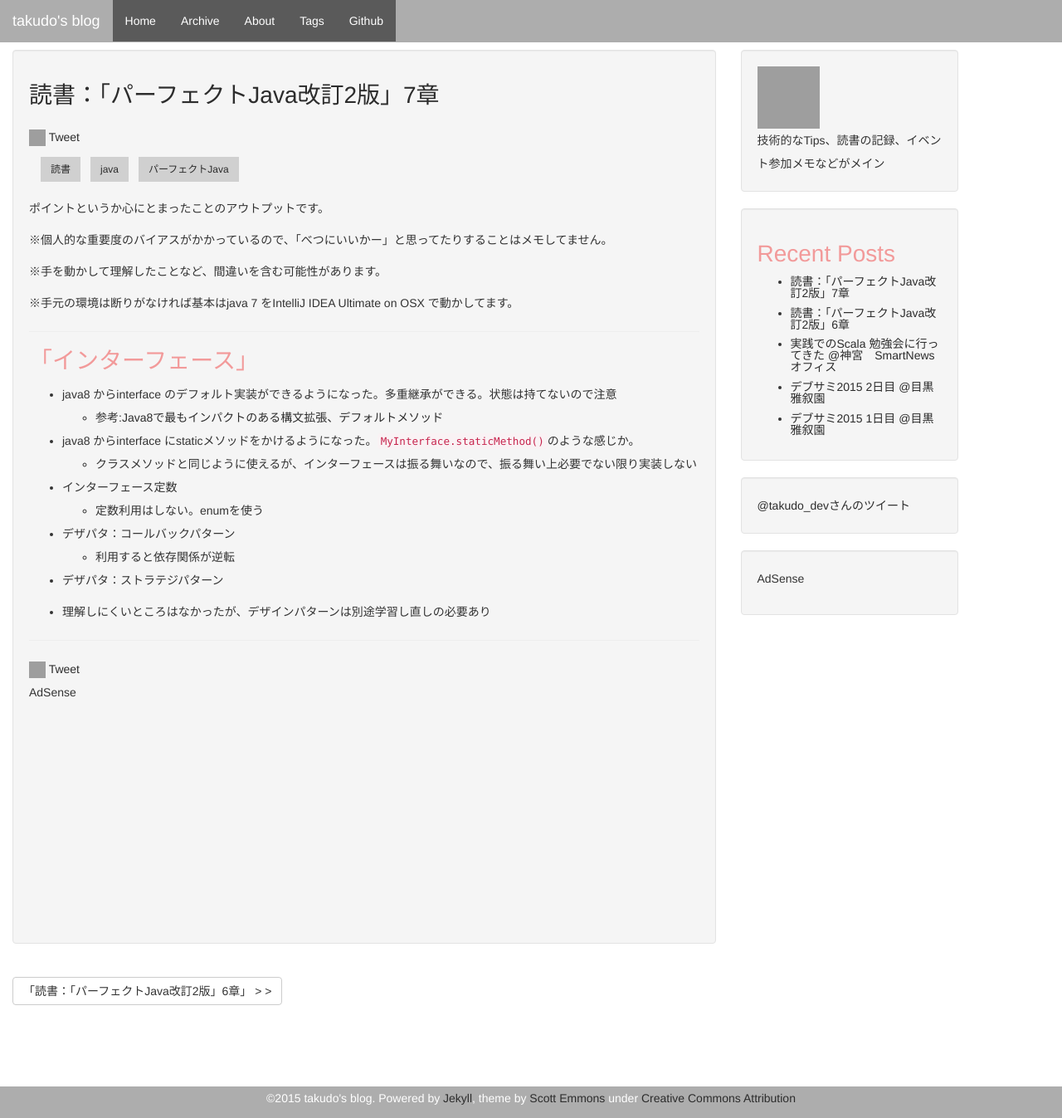
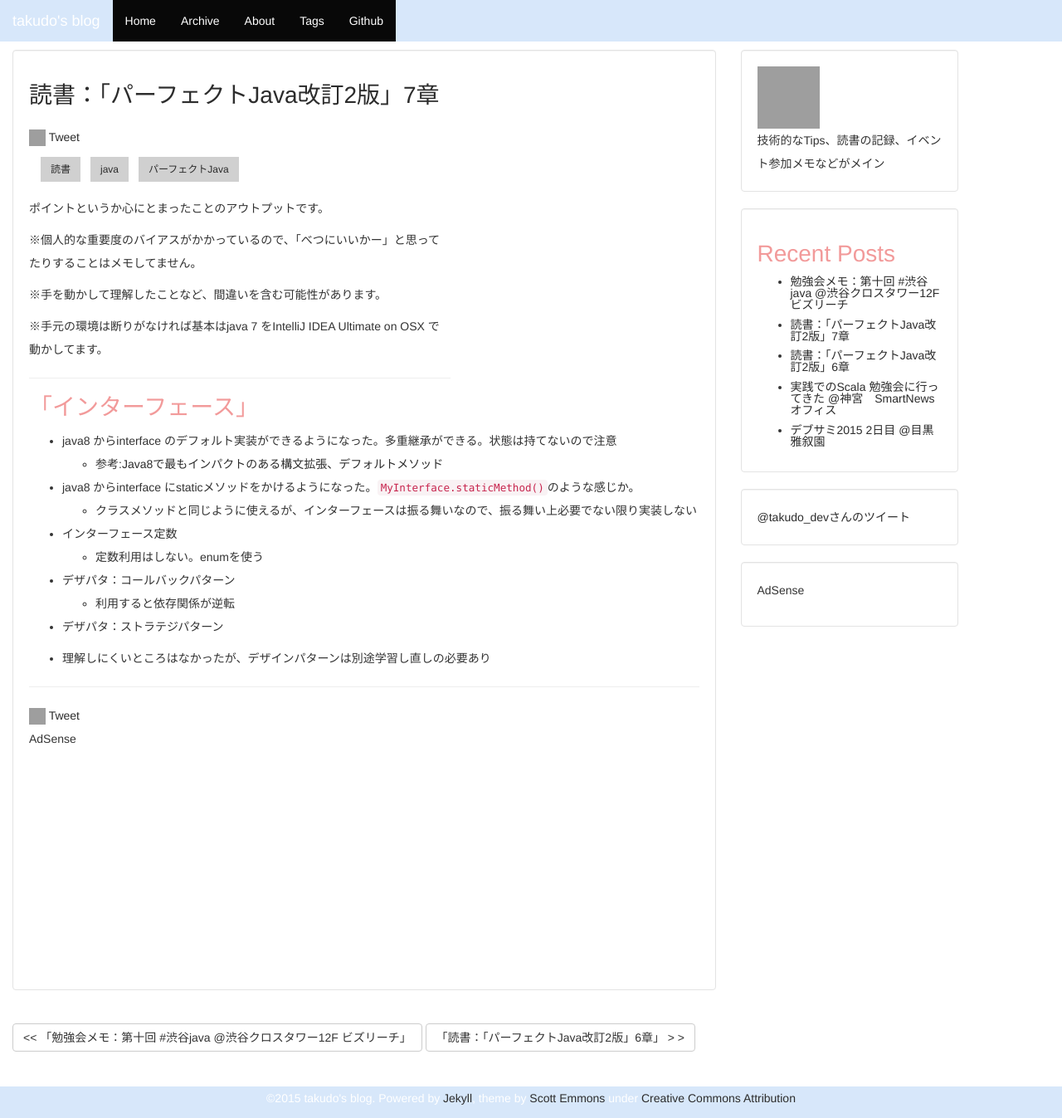
Before and after one commit to takudo/takudo.github.io, a Jekyll site: the page built from _posts/2015-03-01-java-text-07.md, in a window 1280 px wide and 1347 px high. Shown: the whole window at 83% size. Built offline with Jekyll 4.4.1, drawn with Linux system fonts in a browser that asks for light colours; nearby versions of some CDN libraries; Markdown is read by kramdown in place of the engine named in the settings; comment, search, counter and statistics services are not loaded; some of the changed lines change nothing that is shown; grey boxes are pictures that could not be loaded.

Commit message:
edit css, add post

```diff
--- a/_layouts/post.html
+++ b/_layouts/post.html
@@ -24,6 +24,9 @@
                 </ul>
             </nav>
             <div class="clear"></div>
+            <div style="float: right;">
+                {% include ad/adsense-sp-rectangle.html %}
+            </div>
             {{ content }}
             </div>
             {% if page.comments %}
--- /dev/null
+++ b/_posts/2015-03-07-shibuya-java-10.md
@@ -0,0 +1,335 @@
+---
+layout: post
+title: "勉強会メモ：第十回 #渋谷java @渋谷クロスタワー12F ビズリーチ"
+date: 2015-03-10 20:00:00 +0900
+comments: false
+tags: 勉強会 java 渋谷Java
+description: 勉強会 java 渋谷Java k.hasunuma 「Date and Time APIのTemporalAdjuster活用法」 nabedge「あなたのプロジェクトで気軽にjavaをバージョンアップするために必要なこと」 emaggame 「Droolsについて」 lino 「Jenkins実践入門第二版What's New」 n_agetsu 「Tomcat実装から学ぶClassLoaderLeak」 masakkuma 「SonarQubeについて」 komiya_atsushi jflute 「Java8 stream() にススメ (わりと入門)」 kawachi「最小Hello World!チャレンジ」
+
+---
+
+14:00 ~
+
+---
+
+# さきに感想
+
+* java再勉強中なのもあって、結構話がわかる感じがあってうれしかった
+* 怖くない
+* タイミング合えば今度はLTしてみたいかなぁと思った
+
+<!--more-->
+
+---
+
+# お品書き
+* セッション枠（20分)
+	* k.hasunuma 「Date and Time APIのTemporalAdjuster活用法」
+	* nabedge 「あなたのプロジェクトで気軽にjavaをバージョンアップするために必要なこと」
+	* 休憩10分
+
+* 通常枠（10分）
+	* emaggame 「Droolsについて」
+	* lino 「Jenkins実践入門第二版What's New」
+	* n_agetsu 「Tomcat実装から学ぶClassLoaderLeak」
+	* 休憩10分
+	* masakkuma 「SonarQubeについて」
+	* komiya_atsushi
+	* jflute 「Java8 stream() にススメ (わりと入門)」
+	* kawachi「最小Hello World!チャレンジ」
+
+---
+
+恒例自己紹介
+
+---
+
+# @khasunuma 「Date and Time APIのTemporalAdjuster活用法」
+
+<iframe src="//www.slideshare.net/slideshow/embed_code/45525285" width="425" height="355" frameborder="0" marginwidth="0" marginheight="0" scrolling="no" style="border:1px solid #CCC; border-width:1px; margin-bottom:5px; max-width: 100%;" allowfullscreen> </iframe> <div style="margin-bottom:5px"> <strong> <a href="//www.slideshare.net/btnrouge/jsr310-adjuster" title="JSR 310 - TemporalAdjuster" target="_blank">JSR 310 - TemporalAdjuster</a> </strong> from <strong><a href="//www.slideshare.net/btnrouge" target="_blank">Kenji Hasunuma</a></strong> </div>
+
+* 佐世保の提督
+* Package java.time.*
+* Temporal object
+	* Temporal インターフェースの実装
+* Temporal Adjuster
+	* たとえば今日を基準に、、、
+		* firstDayOfMonth
+		* lastDayOfMonth
+		* next(MONDAY)
+	* Strategy パターン（デザパタ）
+	* ＠FunctionalInterfaceなのでラムダで置き換える
+	* 使い方の話
+		* LocalDate のwith()に、adjuster.firstDayOfYear()とかを渡す
+		* 年初とか、いろんな例
+		* ☆nextOrSame()
+		* next()とprevious()
+		* 成人の日を求めたいの例
+			* 現在は、月の第二月曜日　←　これもdayOfWeekInMonth()とかで簡単に求められる
+* Temporal Adjuster つくるの、結構大変
+	* たとえば営業日とか振替休日
+	* 出来合いののAdjusterはすべて日付に関するもの、時刻に対するものが必要な場合は自作する必要あり
+* 営業日の計算例
+	* nextBusinessDay()
+
+* まとめ
+	* よくつかうやつはすでにあるよー
+	* low-level API で自作できるけど、すでにあるやつは簡単に使える
+
+
+---
+
+# nabedge 「あなたのプロジェクトが気軽にjavaをバージョンアップするために必要なこと」
+
+<iframe src="//www.slideshare.net/slideshow/embed_code/45542440" width="425" height="355" frameborder="0" marginwidth="0" marginheight="0" scrolling="no" style="border:1px solid #CCC; border-width:1px; margin-bottom:5px; max-width: 100%;" allowfullscreen> </iframe> <div style="margin-bottom:5px"> <strong> <a href="//www.slideshare.net/nabedge/201503-java10-java" title="渋谷java−あなたのプロジェクトで気軽にjavaをバージョンアップするために必要なこと" target="_blank">渋谷java−あなたのプロジェクトで気軽にjavaをバージョンアップするために必要なこと</a> </strong> from <strong><a href="//www.slideshare.net/nabedge" target="_blank">nabedge Watanabe</a></strong> </div>
+
+* ビズリーチの人
+* Javaのバージョンは何使ってるか？（質問）
+* なぜ古いバージョンを使うのか
+	* なにかあったらいやだから
+		* elasticsearchのコンパイラがバグってた例
+		* ↑珍しいからニュースになる
+	* インフラ担当者がいやな顔する
+	* がんばってjava8に上げても、、、数年後には新しいのがでてる。。。
+	* そうじゃなくて、上げやすくしておくことが重要
+* JDKとJRE
+	* なんか全部にJDKが入っている
+		* 本番では要らないよね？
+		* ↑これがバージョンアップ難しい原因では？
+	* JDKの切り替え簡単
+		* 開発環境や、Jenkinsとか、切り替えられるように設計されている
+	* JREの切り替えは？
+		* マイナーバージョンアップも含めて切り替え、とか、なんかあったときの元に戻し方は？
+		* JJUG去年のやつ（[スライド](http://www.slideshare.net/nabedge/java-the-twelve-factor-app)）
+			* [TwelveFactorApp](http://12factor.net/)
+			* 第2章「依存関係」の最後の段落
+				* アプリケーションがシステムツールを必要とするならば、そのツールをアプリケーションに組み込むべきではない
+				* アプリにJREを組み込む！
+				* JREにアプリに組み込む！
+	* $JAVA_HOME/lib/ext の配下は自分で作ったjarをおいてもいい
+		* そこは自動的にクラスパスに含まれる！
+
+* Tomcatはインストール型ではなく、ライブラリ型＝組み込み型　を使おう
+* ビルド方法！（Tomcatの例）とリリース＆実行方法
+	* JREの配布tarを解凍して、その中にアプリを突っ込む
+* JREのバージョンup/down方法
+	* Jenkinsでのビルド時に、jreのバージョンを切り替えるだけ！
+* まとめ
+	* JDKとJREはちゃんと区別する
+	* APサーバは組み込み
+	* JREもろともリリースする！
+
+* 質問
+	* ImageMagickとかCurlとかは、Docker、AMIとかでパッケージングにするってのはどうかんがえる？
+		* それは考え方一つ。パッケージングをどう考えるか
+
+---
+
+休憩 10分
+
+---
+
+# emaggame 「Droolsについて」
+
+<iframe src="//www.slideshare.net/slideshow/embed_code/45527705" width="425" height="355" frameborder="0" marginwidth="0" marginheight="0" scrolling="no" style="border:1px solid #CCC; border-width:1px; margin-bottom:5px; max-width: 100%;" allowfullscreen> </iframe> <div style="margin-bottom:5px"> <strong> <a href="//www.slideshare.net/lanabe/shibuyajava10-drools" title="Introduction to Drools" target="_blank">Introduction to Drools</a> </strong> from <strong><a href="//www.slideshare.net/lanabe" target="_blank">Yoshimasa Tanabe</a></strong> </div>
+
+* BRMS とは
+	* ビジネスロジックをルールとしてそとに追い出す
+	* DSLで書いたり
+	* BRMSは↑のランタイム
+
+* Drools
+	* RedHatのOSS　BRMS実装
+* デモ
+	* 自動車保険の例
+	* デシジョンテーブル（ルールを記載してあるスプレッドシート）
+* デモ２
+	* TwitterCBR
+	* Twitterのサンプルストリームから条件に合致するツイートの抽出
+	* ☆CEP（Complex Event Processing）
+	* （.drlってのがDSL記述ファイルかな）
+	* 会話を抽出　1段階目の抽出に対して2段階目の条件を設定
+	* （1段階目と2段階目のは効率はどうなんだろう？）
+
+* 所感
+	* デシジョンテーブル直感的
+	* DSLは覚えること多いけど、まあ表現しやすい
+
+---
+
+# @lino_s 「Jenkins実践入門第二版What's New」
+
+<iframe src="//www.slideshare.net/slideshow/embed_code/45543510" width="425" height="355" frameborder="0" marginwidth="0" marginheight="0" scrolling="no" style="border:1px solid #CCC; border-width:1px; margin-bottom:5px; max-width: 100%;" allowfullscreen> </iframe> <div style="margin-bottom:5px"> <strong> <a href="//www.slideshare.net/linoSth/jenkins-whats-new" title="Jenkins実践入門 第二版 What&#x27;s New" target="_blank">Jenkins実践入門 第二版 What&#x27;s New</a> </strong> from <strong><a href="//www.slideshare.net/linoSth" target="_blank">Masanori (聖規) Satoh (佐藤)</a></strong> </div>
+
+* Jenkins 10万インストレーション！
+* 2011/11/11 Jenkins実践入門発売
+* 4刷　→　改訂の流れ
+* ビルドツールの一新　AntからMavenへ。Gradleも
+	* パッケージリポジトリも
+* ツールの最新化
+	* Selenium WebDriverへ
+* 高度なビルド
+	* ビルドパイプライン
+	* ビルドの昇格
+* その他いろいろ
+* デザインかわったのでスクショ全部とりなおし、、、
+* 2015年5月か6月に発売予定
+
+---
+
+# n_agetsu 「Tomcat実装から学ぶClassLoaderLeak」
+
+<iframe src="//www.slideshare.net/slideshow/embed_code/45544134" width="425" height="355" frameborder="0" marginwidth="0" marginheight="0" scrolling="no" style="border:1px solid #CCC; border-width:1px; margin-bottom:5px; max-width: 100%;" allowfullscreen> </iframe> <div style="margin-bottom:5px"> <strong> <a href="//www.slideshare.net/agetsuma/tomcat-java" title="Tomcatの実装から学ぶクラスローダリーク #渋谷Java" target="_blank">Tomcatの実装から学ぶクラスローダリーク #渋谷Java</a> </strong> from <strong><a href="//www.slideshare.net/agetsuma" target="_blank">Norito Agetsuma</a></strong> </div>
+
+SIerさん
+
+* ClassLoaderLeak とは
+	* ホットデプロイ時に古いクラスローダがGCされない
+	* Jenkinsとかでホットデプロイ時に↑に遭遇率が高い
+* 主な原因
+	* アンデプロイ済みAPへの参照が残ること！
+* ThreadLocal.remove実行漏れ
+	* アンデプロイ時にスレッドプールのチェック
+* JDBCドライバの参照が残る
+	* postgresのドライバの例。DriverManagerに登録される
+	* JDBCドライバを.warに入れない
+	* deregisterDriver実行
+	* Tomcat8ではデフォルトで見地・解放が有効
+	* 解析方法は？
+		* HeapDumpとる
+		* Eclipse Memory Analyzer
+			* Duplicate classes
+		* ☆path to GC Roots で原因を特定（どこに参照が残っているか）
+* 伝統的なライブラリでのclassloaderleak
+	* 最新版ではだいたい直ってる
+* Tomcatだけじゃない
+* まとめ
+	* CIでの（ホットデプロイ）での顕在化
+	* ヒープダンプ見ると原因わかるー
+
+---
+
+休憩10分
+
+---
+
+# masakkuma 「SonarQubeについて」
+
+（スライド見つからなかった。。。）
+
+* 株式会社エムティーアイ
+* オフショア管理をしてる
+
+* SonerQubeの紹介
+	* OSSのソースコード静的解析ツール
+* 自動化をやる
+	* コストの面から、静的解析だけ。
+* Javaの静的解析。CheckStyle, FindBugs, Jenkins
+* オフショアの品質比較したい
+* ☆SonerQube Runner
+* コメントは抜いた行数をだしてくれる
+* コードの重複率
+* コードの複雑度
+* 技術的負債
+	* （どうやって判定している？）
+	* 技術的負債の全体に対する割合
+* 問題箇所のドリルダウン
+* dashboardのカスタマイズ
+* Tips
+	* メモリ不足（最低1GB、DiskIOも高速である必要あり）
+	* 文字コードが指定外のものがあるとこける
+	* 指標は組み合わせてみる
+* 見える化が大事
+* 上司受けがよかった（定量的に見えるから）
+* おまけで playbookあるよー
+
+---
+
+# komiya_atsushi「あなたと乱数生成とJava」
+
+<div style="max-width:425px; width:100%">
+<script async class="speakerdeck-embed" data-id="39188c674fdd4b6e89bb1471b752bd8e" data-ratio="1.33333333333333" src="//speakerdeck.com/assets/embed.js"></script>
+</div>
+
+* SmartNews の人
+* 広告と機械学習　をjavaで（スマートニュース）
+
+* 乱数生成
+	* はまりどころ多い
+	* ☆ThreadLocalRandum
+	* ☆SecureRandum
+* commons-math3
+	* MersenneTwister（乱数生成器）
+	* Well44497a
+		* 乱数の周期がものすごいでかい！
+	* ISAACRandom
+		* 暗号論的にセキュア？ほんとに？
+	* ☆RandomDataGenerator
+* 比較（性能、速度について）
+	* ThreadLocalRandom、Random 並列実行
+		* ThreadLocalRandomの方が性能劣化しない
+	* commons-math3の比較（2億回生成）
+		* ThreadLocalRandomめっちゃ速い
+		* （2億回をシリアルで実行したの？平均レイテンシ？）
+* どれを使うべきか
+	* commons-math3は並列実行は避ける（スレッドセーフじゃないので）
+
+---
+
+# jflute 「Java8 stream() にススメ (わりと入門)」
+
+* とりあえず実装を
+* 会員テーブルの全件取得
+* filter()の例
+* map()の例
+	* 今までの書き方と考え方が逆
+	* （入れ物を用意してから突っ込む　→　入れ物は最後に用意するようなイメージ？）
+
+* 今までのjavaやってた人はstreamやっぱり壁っぽい
+* なにがちがうのか？
+	* 「目的レベルがあがった」
+		* いままでは目的を達成するための手段レベル
+		* 新しいのは目的を達成するための目的レベルで書く
+* Streamの考え方が重要。
+	* 手続きから目的へ
+
+---
+
+# kawachi「最小Hello World!チャレンジ」
+
+<iframe src="//www.slideshare.net/slideshow/embed_code/45544556" width="425" height="355" frameborder="0" marginwidth="0" marginheight="0" scrolling="no" style="border:1px solid #CCC; border-width:1px; margin-bottom:5px; max-width: 100%;" allowfullscreen> </iframe> <div style="margin-bottom:5px"> <strong> <a href="//www.slideshare.net/TakashiKawachi/hello-world-45544556" title="最小 Hello World! チャレンジ" target="_blank">最小 Hello World! チャレンジ</a> </strong> from <strong><a href="//www.slideshare.net/TakashiKawachi" target="_blank">Takashi Kawachi</a></strong> </div>
+
+pLucky 社
+
+* javaは10年前くらい
+
+* .classファイルを小さくするがお題
+* まずはJavaで
+	* 408 byte
+* javap -c で見る
+	* コンストラクタは要らないなぁ。。。。
+* ☆Jasminでトライ
+	* JVM byte code 用アセンブラ
+	* 303 byte
+* バイナリで見てみる
+	* わからん
+* .class ファイルの読み方
+	* 「[4. The class File Format](https://docs.oracle.com/javase/specs/jvms/se8/html/jvms-4.html)」
+	* バイナリが読めるようになってきた
+* ☆constant pool が9割
+	* SourceFile 属性。なくても動く
+	* 自クラス名
+	* 継承元クラスを変更　親クラス
+* バイナリエディタで修正
+	* 250 byte !
+* まとめ
+	* バイナリいじると普段見れないエラーが見れる
+	* class読めると、javapの出力に親しみがわく
+
+---
+
+宣伝タイム
+
+---
+
+おつかれさまでしたー！
--- a/css/theme.css
+++ b/css/theme.css
@@ -38,6 +38,10 @@ body {
     margin: 0;
 }
 
+.well{
+    background-color: #fff;
+}
+
 .well h1 {
     color: #F29A9A;
     font-size: 2em;
@@ -66,13 +70,13 @@ h2{
 }
 
 .navbar-inverse{
-    background-color: #adadad;
-    border-color: rgba(0, 0, 0, 0);
+    background-color: #D7E7FA;
+    border: none;
 }
 
-.navbar-inverse .navbar-nav>.active>a, .navbar-inverse .navbar-nav>.active>a:hover, .navbar-inverse .navbar-nav>.active>a:focus{
-    background-color: #5A5A5A;
-}
+/*.navbar-inverse .navbar-nav>.active>a, .navbar-inverse .navbar-nav>.active>a:hover, .navbar-inverse .navbar-nav>.active>a:focus{*/
+    /*background-color: #5A5A5A;*/
+/*}*/
 
 
 h3{
```
